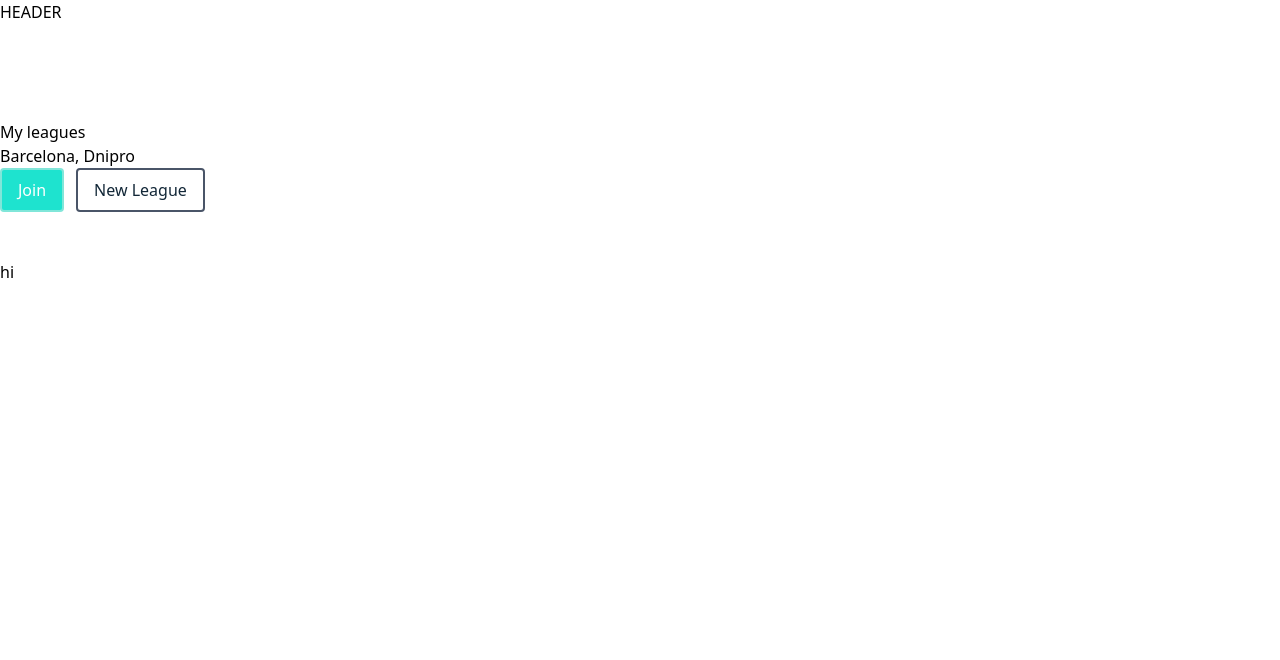
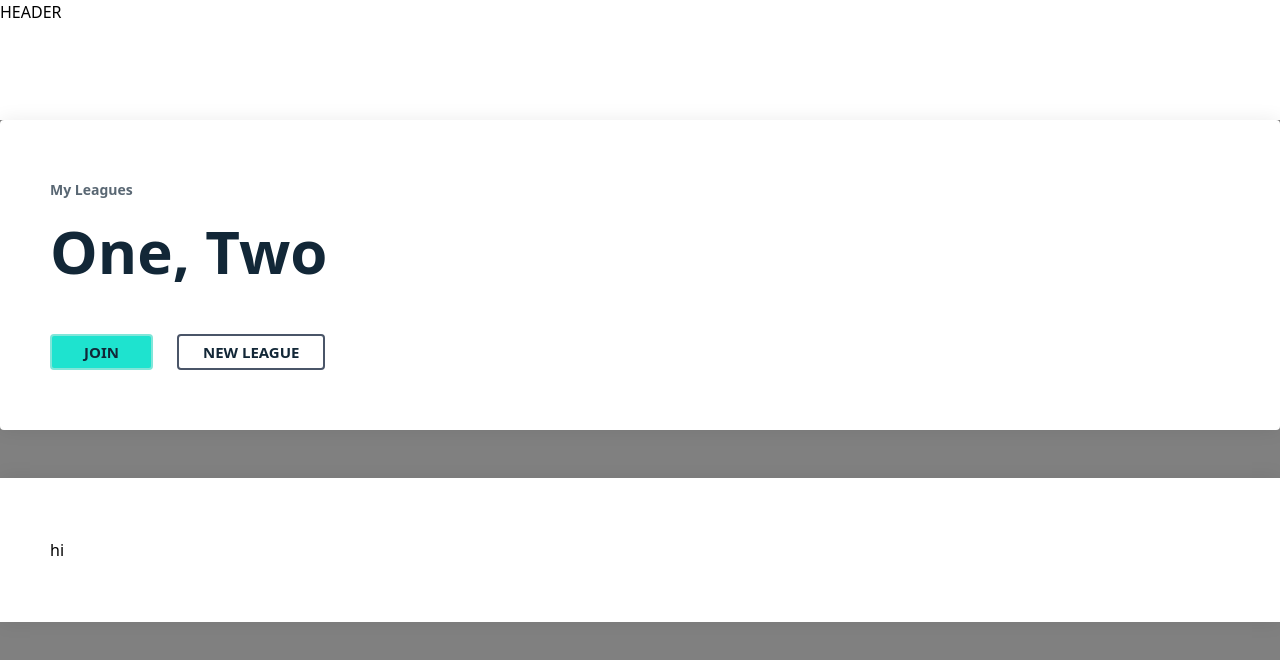
Before and after one commit to BinaryStudioAcademy/bsa-2019-fantasy, a React (Create React App) app in the folder client/: page /leagues in a window 1280 px wide. Shown: the top 660 px of the page. Built offline with nearby package versions, Linux system fonts and the light colour scheme.

Commit message:
add header styles

```diff
--- a/client/package.json
+++ b/client/package.json
@@ -29,6 +29,7 @@
         "query-string": "^6.4.2",
         "react": "^16.8.6",
         "react-dom": "^16.8.6",
+        "react-icons": "^3.7.0",
         "react-infinite-scroller": "^1.2.4",
         "react-redux": "^7.0.1",
         "react-router-dom": "^5.0.0",
--- a/client/src/containers/Leagues/index.tsx
+++ b/client/src/containers/Leagues/index.tsx
@@ -1,9 +1,10 @@
 import React, { Component } from 'react';
-
 import { map } from 'lodash';
 
+import './styles.scss';
+
 const mockData = {
-    leagues: ['Barcelona', 'Dnipro']
+    leagues: ['One', 'Two']
 };
 
 class Leagues extends Component {
@@ -13,14 +14,14 @@ class Leagues extends Component {
                 <div className="container">
                     <div className="jumbotron paper mt-24 mb-12 rounded">
                         <div className="jumbotron-content">
-                            <h2 className="title">
-                                <div className="sub title">My leagues</div>
+                            <h2 className="title mb-12 text-secondary">
+                                <div className="sub title mb-4">My Leagues</div>
                                 {map(mockData.leagues, (item, index) => (index === mockData.leagues.length - 1 ? item : `${item}, `))}
                             </h2>
-                            <button className="bg-primary hover:bg-teal-400 text-white py-2 px-4 border-2 border-teal-300 rounded mr-3">
+                            <button className="bg-primary hover:bg-teal-400 text-secondary hover:text-white py-2 px-8 border-2 border-teal-300 rounded mr-6">
                                 Join
                             </button>
-                            <button className="g-transparent hover:bg-teal-400 text-secondary hover:text-white py-2 px-4 border-2 border-gray-700 hover:border-transparent rounded">
+                            <button className="g-transparent hover:bg-teal-400 text-secondary hover:text-white py-2 px-6 border-2 border-gray-700 hover:border-transparent rounded">
                                 New League
                             </button>
                         </div>
--- /dev/null
+++ b/client/src/containers/Leagues/styles.scss
@@ -0,0 +1,36 @@
+.leagues {
+    min-height: 100vh;
+    background-color: grey;
+}
+
+.paper {
+    background-color: #fff;
+    box-shadow: 0px 0px 19px rgba(0, 0, 0, 0.08);
+    padding: 60px 50px;
+}
+
+.jumbotron {
+    &.paper {
+        min-height: 250px;
+    }
+
+    .title {
+        font-size: 60px;
+        line-height: 70px;
+        font-weight: 600;
+
+        &.sub {
+            font-size: 14px;
+            line-height: 20px;
+            color: rgba(18, 39, 55, 0.7);
+        }
+    }
+
+    button {
+        transition: 0.2s;
+        font-size: 15px;
+        font-weight: 600;
+        line-height: 16px;
+        text-transform: uppercase;
+    }
+}
```
